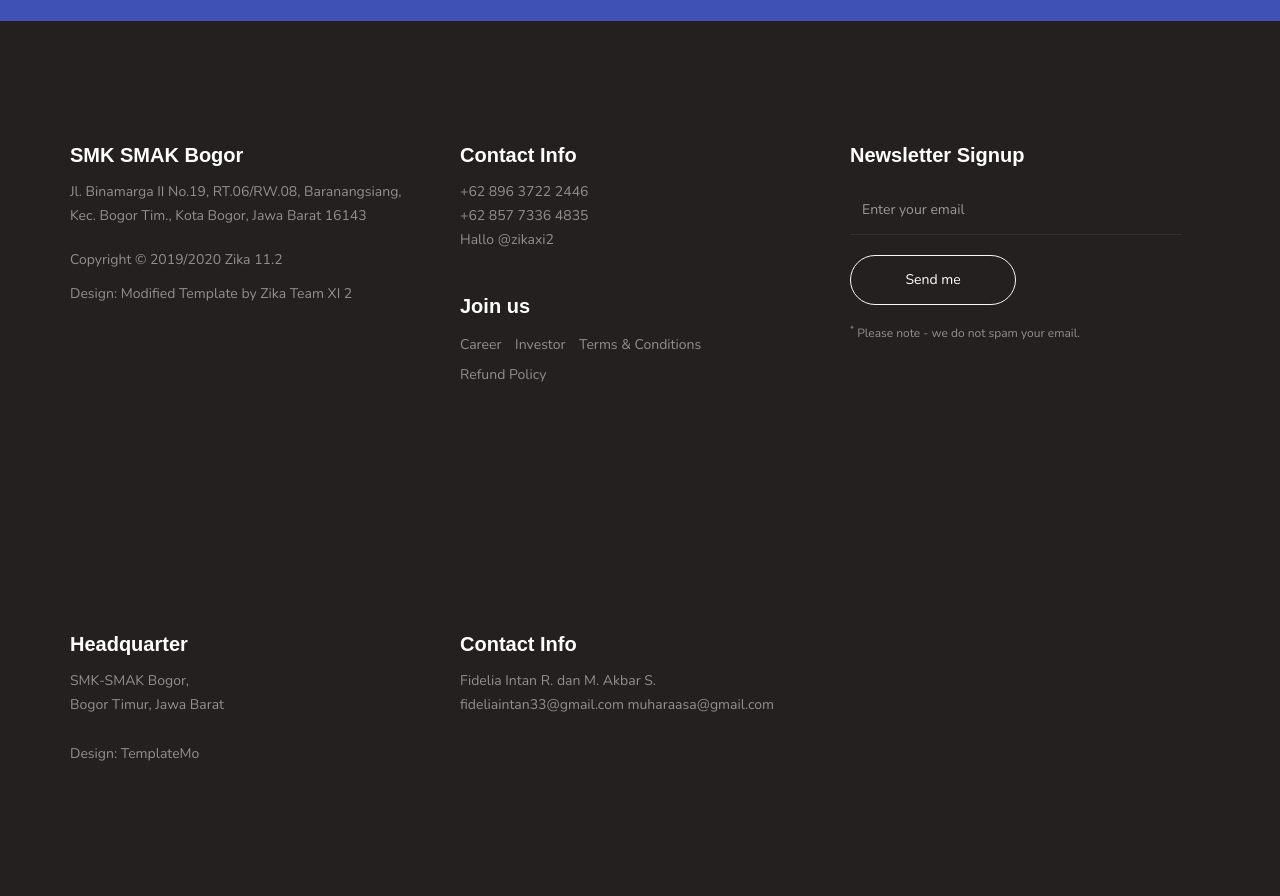
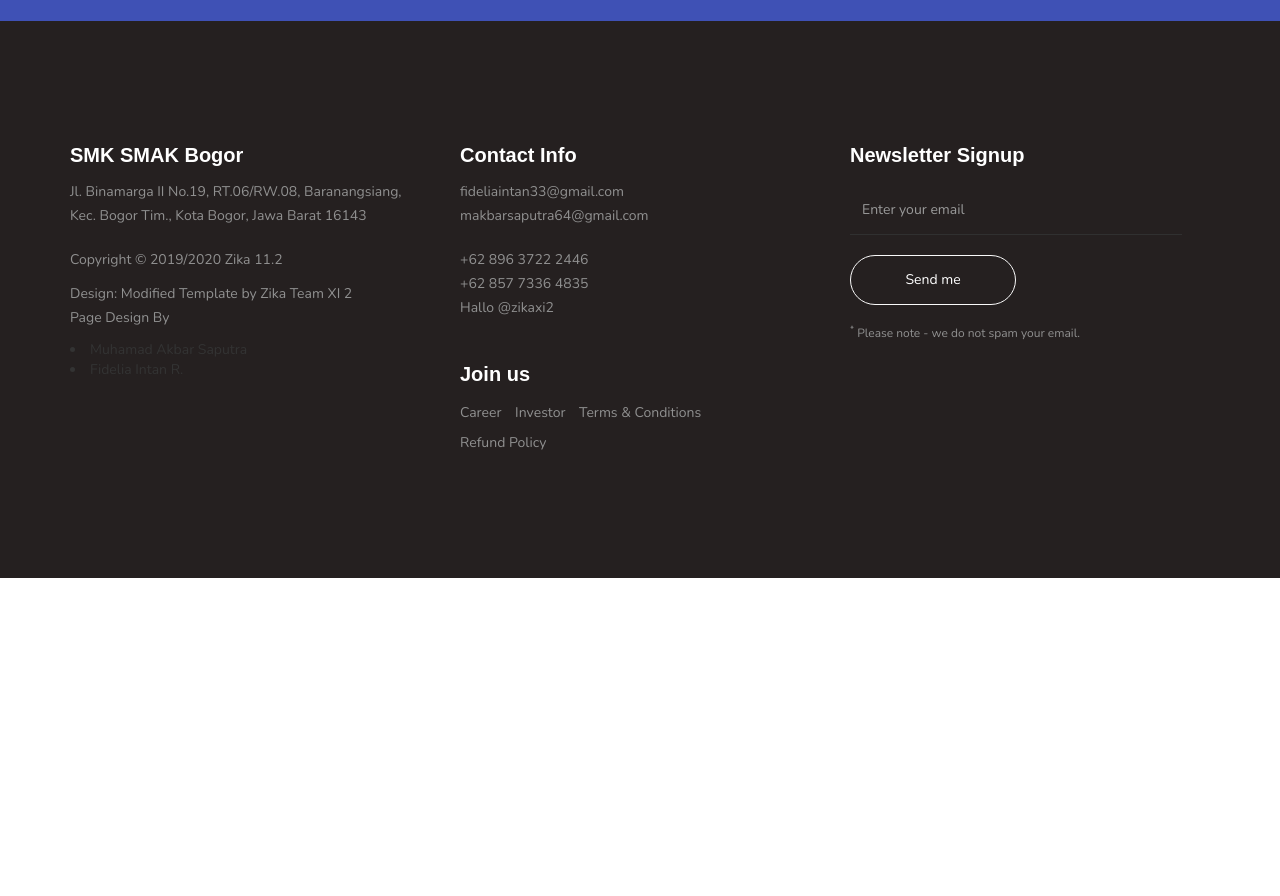
Before and after one commit to SMAKBO/2020-wabah-xi-2-zika, a plain HTML site: page index.html in a window 1280 px wide. Shown: the part 5536-6432 px from the top of the page. After the commit the page ends 6114 px from the top, so only its background shows below. Drawn offline with nearby package versions, Linux system fonts and the light colour scheme; a web font is replaced by a local one.

Commit message:
Update index.html

```diff
--- a/index.html
+++ b/index.html
@@ -635,7 +635,7 @@ Satu nyamuk saja dapat menginfeksi banyak orang lain</div></section>
                               <div class="copyright-text">
                                    <p>Copyright &copy; 2019/2020 Zika 11.2</p>
 
-                                   <p>Design:  Modified Template by Zika Team XI 2 </p>
+                                   <p>Design:  Modified Template by Zika Team XI 2                                    <br>Page Design By<li> Muhamad Akbar Saputra </li><li> Fidelia Intan R.</li></p></p>
                               </div>
                          </div>
                     </div>
@@ -645,6 +645,10 @@ Satu nyamuk saja dapat menginfeksi banyak orang lain</div></section>
                               <div class="section-title">
                                    <h2>Contact Info</h2>
                               </div>
+                              <address>
+
+                                   <p> fideliaintan33@gmail.com makbarsaputra64@gmail.com</p>
+                              </address>
                               <address>
                                    <p>+62 896 3722 2446<br>+62 857 7336 4835</p>
                                    <p><a href="mailto:muharaasa@gmail.com">Hallo @zikaxi2</a></p>
@@ -684,51 +688,6 @@ Satu nyamuk saja dapat menginfeksi banyak orang lain</div></section>
      </footer>
 
 
-<footer id="footer">
-          <div class="container">
-               <div class="row">
-
-                    <div class="col-md-4 col-sm-6">
-                         <div class="footer-info">
-                              <div class="section-title">
-                                   <h2>Headquarter</h2>
-                              </div>
-                              <address>
-                                   <p>SMK-SMAK Bogor,<br> Bogor Timur, Jawa Barat</p>
-                              </address>
-
-                              <ul class="social-icon">
-
-                              </ul>
-
-                              <div class="copyright-text">
-
-
-                                   <p>Design: TemplateMo</p>
-                              </div>
-                         </div>
-                    </div>
-
-                    <div class="col-md-4 col-sm-6">
-                         <div class="footer-info">
-                              <div class="section-title">
-                                   <h2>Contact Info</h2>
-                              </div>
-                              <address>
-                                   <p> Fidelia Intan R. dan M. Akbar S.</p>
-                                   <p> fideliaintan33@gmail.com muharaasa@gmail.com</p>
-                              </address>
-
-
-                         </div>
-                    </div>
-
-
-                    </div>
-
-               </div>
-          </div>
-     </footer>
 
 
      <!-- SCRIPTS -->
```
